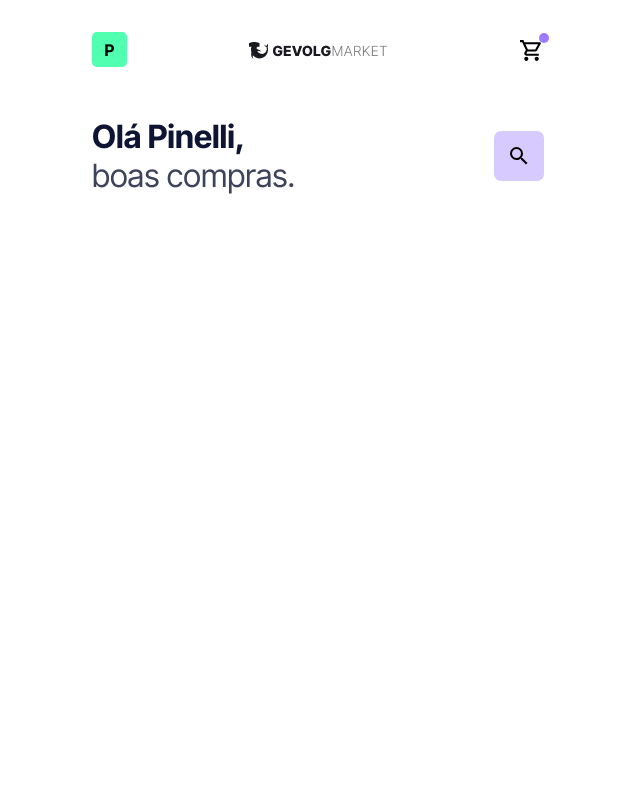
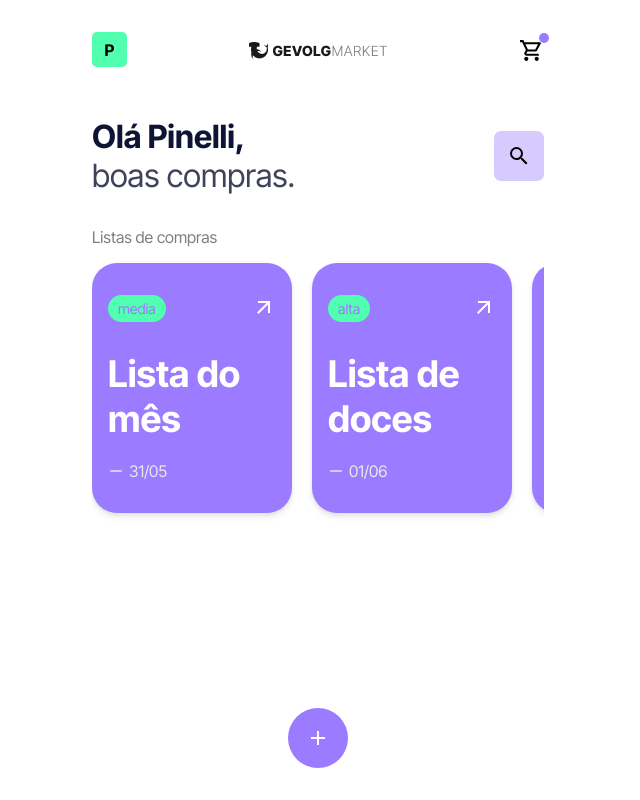
Before and after one commit to gevolgdev/gevolg-market, a React (Vite) app: page / in a window 1280 px wide. Shown: the whole page, without its empty margins (322-962 px from the left). Built offline with nearby package versions, Linux system fonts and the light colour scheme.

Commit message:
Home: ajustes de componentes de estilo e AddButton

```diff
--- a/src/routes/Home/index.tsx
+++ b/src/routes/Home/index.tsx
@@ -1,6 +1,7 @@
 import { Header } from '../../components';
-import { Container, Search } from './style';
-import { MdSearch } from 'react-icons/md';
+import Lists from '../../components/Lists';
+import { AddButton, Container, Search, WelcomeHeader } from './style';
+import { MdSearch, MdAdd } from 'react-icons/md';
 
 
 const Home = () => {
@@ -11,6 +12,7 @@ const Home = () => {
     <>
       <Header name={name}/>
       <Container>
+        <WelcomeHeader>
           <div className="texts">
             <h1>Olá {name},</h1>
             <p>boas compras.</p>
@@ -18,7 +20,16 @@ const Home = () => {
           <Search>
             <MdSearch/>
           </Search>
+        </WelcomeHeader>
+
+        <Lists/>
       </Container>
+
+      <AddButton>
+        <div>
+          <MdAdd/>
+        </div>
+      </AddButton>
     </>
   );
 };
--- a/src/routes/Home/style.ts
+++ b/src/routes/Home/style.ts
@@ -1,12 +1,16 @@
 import styled from 'styled-components';
 
 export const Container = styled.section`
+  padding: 1rem 1.5rem;
+  overflow-y: hidden;
+`;
+
+export const WelcomeHeader = styled.div`
   width: 100%;
   display: flex;
   flex-direction: row;
   align-items: center;
   justify-content: space-between;
-  padding: 1rem 1.5rem;
 
   .texts {
     h1, p {
@@ -30,3 +34,29 @@ export const Search = styled.div`
     font-size: 1.5rem;
   }
 `;
+
+export const AddButton = styled.div`
+  position: absolute;
+  width: 100%;
+  display: flex;
+  justify-content: center;
+  bottom: 2rem;
+  left: 0;
+
+  div {
+    width: 60px;
+    height: 60px;
+    margin-top: auto;
+    display: flex;
+    justify-content: center;
+    align-items: center;
+    background: #9B7BFF;
+    border-radius: 100px;
+    border: none;
+
+    svg {
+      font-size: 1.5rem;
+      color: white;
+    }
+  }
+`;
```
Lines whose indentation alone changed are shown as unchanged.
